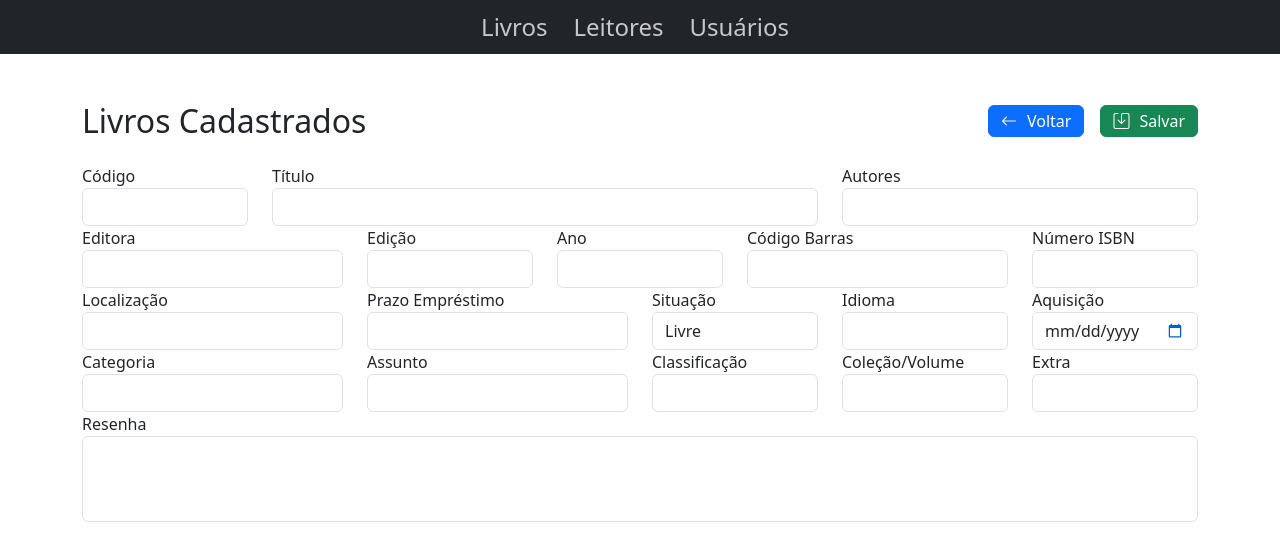
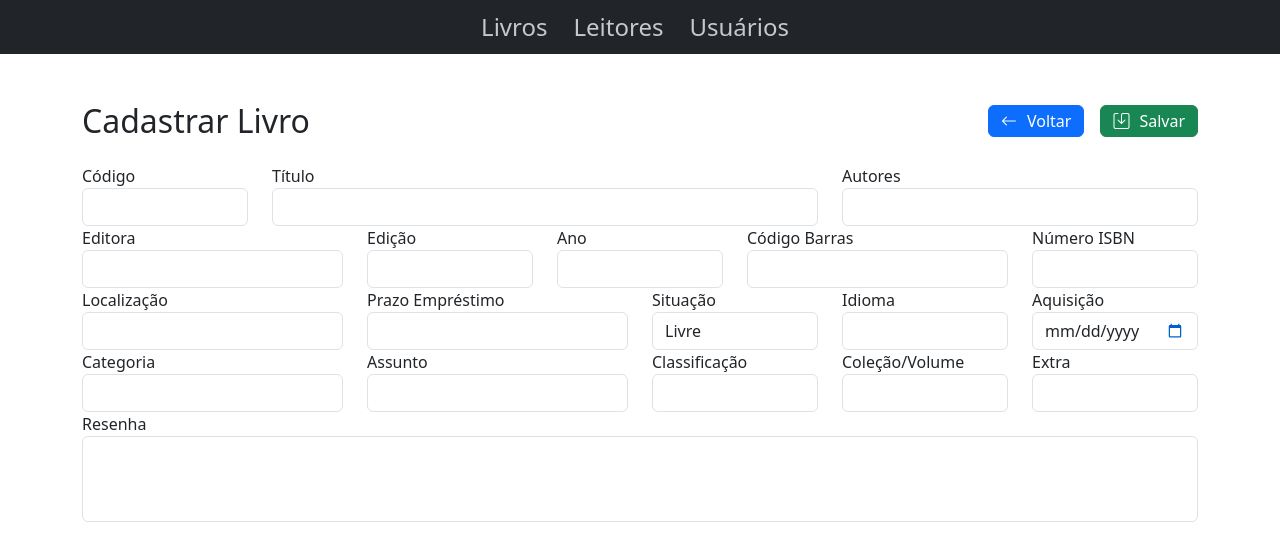
Before and after one commit to LucasTrentinn/pi-univesp, a Next.js app: page /livros/adicionar in a window 1280 px wide. Shown: the top 560 px of the page. Built offline with nearby package versions, Linux system fonts and the light colour scheme.

Commit message:
Update page.js

```diff
--- a/src/app/livros/adicionar/page.js
+++ b/src/app/livros/adicionar/page.js
@@ -12,7 +12,7 @@ export default function Home() {
 			<Navbar />
 			<div className="container mt-5">
 				<div className="d-flex justify-content-between align-items-center mb-4">
-					<h2 className="mb-0">Livros Cadastrados</h2>
+					<h2 className="mb-0">Cadastrar Livro</h2>
 
 					<div className="d-flex gap-3">
 						<Link href="/livros" passHref>
```
